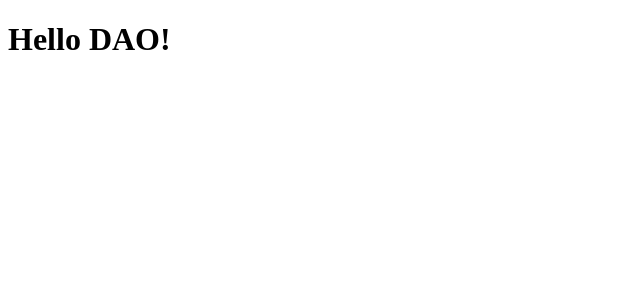
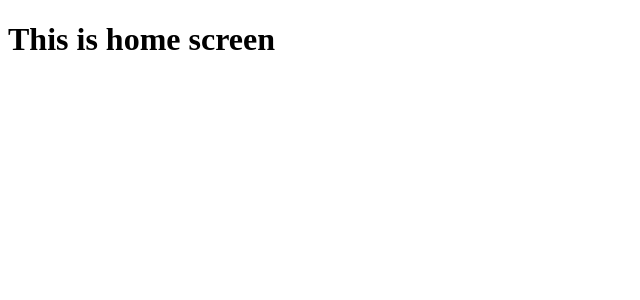
Before and after one commit to SMILES00714/hrdao-nft-minting-frontend, a React (Create React App) app: page / in a window 1280 px wide. Shown: the top 300 px of the page, without its empty margins (0-640 px from the left). Built offline with nearby package versions, Linux system fonts and the light colour scheme.

Commit message:
add react-router-dom, config router

```diff
--- a/package.json
+++ b/package.json
@@ -12,6 +12,7 @@
     "@types/react-dom": "^18.0.6",
     "react": "^18.2.0",
     "react-dom": "^18.2.0",
+    "react-router-dom": "^6.4.1",
     "react-scripts": "5.0.1",
     "typescript": "^4.8.4",
     "web-vitals": "^2.1.4"
--- a/src/App.tsx
+++ b/src/App.tsx
@@ -1,9 +1,8 @@
+import Router from "routes";
 
 function App() {
   return (
-    <div className="App">
-      <h1>Hello DAO!</h1>
-    </div>
+    <Router />
   );
 }
 
--- /dev/null
+++ b/src/pages/Home.tsx
@@ -0,0 +1,9 @@
+import { FC } from "react";
+
+const Home: FC = () => {
+  return <h1>
+    {"This is home screen"}
+  </h1>
+}
+
+export default Home
--- /dev/null
+++ b/src/routes/index.tsx
@@ -0,0 +1,20 @@
+import { FC } from "react";
+import {
+  BrowserRouter,
+  Routes,
+  Route
+} from "react-router-dom";
+import Home from "pages/Home";
+
+
+const Router: FC = () => {
+  return (
+    <BrowserRouter>
+      <Routes>
+        <Route path="/" element={<Home />} />
+      </Routes>
+    </BrowserRouter>
+  );
+}
+
+export default Router;
--- a/tsconfig.json
+++ b/tsconfig.json
@@ -18,7 +18,8 @@
     "resolveJsonModule": true,
     "isolatedModules": true,
     "noEmit": true,
-    "jsx": "react-jsx"
+    "jsx": "react-jsx",
+    "baseUrl": "src",
   },
   "include": [
     "src"
```
Also changed, not shown: 2 other files (tests, documents, lock files or other folders).
